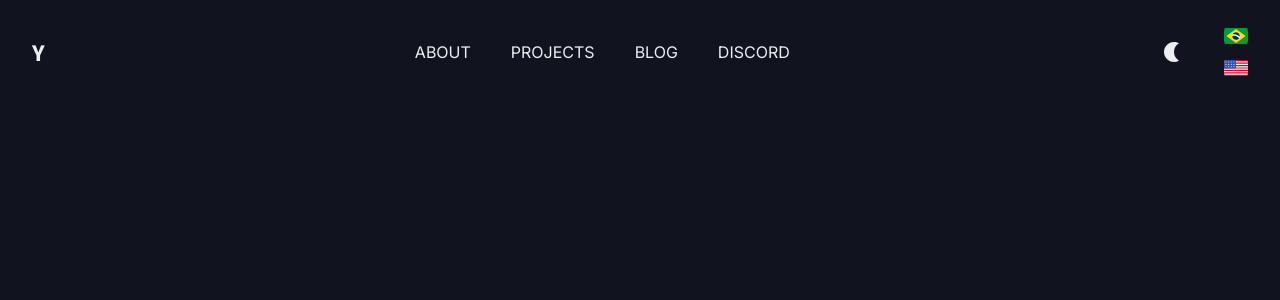
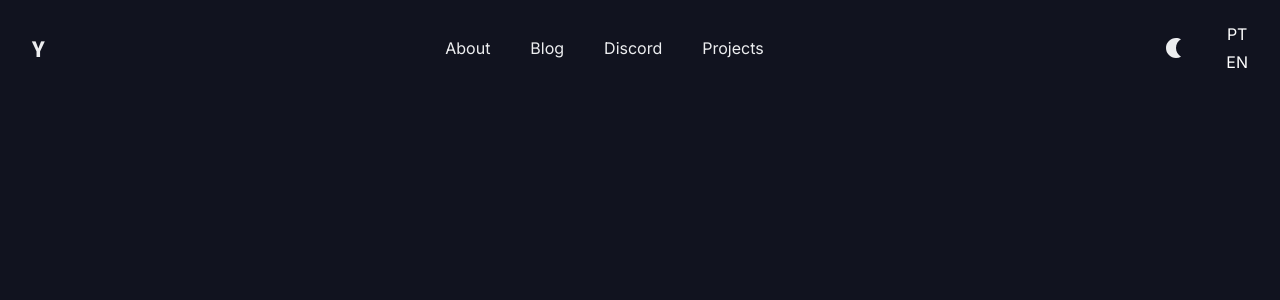
Before and after one commit to yurimutti/yurimutti.com, a Next.js app: page / in a window 1280 px wide. Shown: the top 300 px of the page. Built offline with nearby package versions, Linux system fonts and the light colour scheme.

Commit message:
feat: navbar underline hover

```diff
--- a/package.json
+++ b/package.json
@@ -27,7 +27,6 @@
     "@radix-ui/colors": "^0.1.8",
     "@stitches/react": "^1.2.8",
     "@tanstack/react-query": "^4.2.3",
-    "country-flag-icons": "^1.5.5",
     "next": "12.2.5",
     "react": "18.2.0",
     "react-dom": "18.2.0",
--- a/src/components/layouts/navbar/index.tsx
+++ b/src/components/layouts/navbar/index.tsx
@@ -1,24 +1,29 @@
+import { useState } from 'react';
+
 import { AnimateSharedLayout } from 'framer-motion';
 import Link from 'next/link';
+// import { useRouter } from 'next/router';
 
 import { Logo } from '@/components/logo';
 import { ToggleLang } from '@/components/toggle-lang';
 import { ToggleTheme } from '@/components/toggle-theme';
 
 import {
+  Anchor,
+  ButtonLogo,
+  Container,
   Header,
-  Container,
-  Nav,
   List,
   ListItem,
-  ButtonLogo,
-  Anchor,
+  Nav,
   ToggleArea,
+  NavHovered,
 } from './styles';
 
-const pages = ['About', 'Projects', 'Blog', 'Discord'];
+const pages = ['About', 'Blog', 'Discord', 'Projects'];
 
 export function Navbar() {
+  const [hovered, setHovered] = useState('');
   // const router = useRouter();
 
   return (
@@ -32,11 +37,30 @@ export function Navbar() {
           </Link>
           <Nav>
             <List>
-              {pages.map((page) => (
-                <ListItem key={page}>
-                  <Anchor href="">{page}</Anchor>
-                </ListItem>
-              ))}
+              {pages.map((page) => {
+                const isHovered = hovered === page;
+                // const path = `/${page.toLowerCase()}`;
+
+                return (
+                  <ListItem key={page}>
+                    <Anchor
+                      href="#"
+                      onHoverStart={() => setHovered(page)}
+                      onHoverEnd={() => setHovered('')}
+                    >
+                      {isHovered && (
+                        <NavHovered
+                          layoutId="underline"
+                          initial={{ opacity: 0 }}
+                          animate={{ opacity: 1 }}
+                          exit={{ opacity: 0 }}
+                        />
+                      )}
+                      {page}
+                    </Anchor>
+                  </ListItem>
+                );
+              })}
             </List>
           </Nav>
           <ToggleArea>
--- a/src/components/layouts/navbar/styles.ts
+++ b/src/components/layouts/navbar/styles.ts
@@ -1,3 +1,5 @@
+import { motion } from 'framer-motion';
+
 import { styled } from '@/styles';
 
 export const Header = styled('header', {
@@ -37,8 +39,19 @@ export const List = styled('ul', {
 
 export const ListItem = styled('li', {});
 
-export const Anchor = styled('a', {
-  textTransform: 'uppercase',
+export const Anchor = styled(motion.a, {
+  position: 'relative',
+});
+
+export const NavHovered = styled(motion.span, {
+  position: 'absolute',
+  height: '3px',
+  width: '100%',
+  top: '24px',
+  left: '0',
+  right: '0',
+  background: '$teal9',
+  borderRadius: '4px',
 });
 
 export const ToggleArea = styled('div', {
--- a/src/components/logo/styles.ts
+++ b/src/components/logo/styles.ts
@@ -4,4 +4,6 @@ export const Content = styled('span', {
   fontSize: 'x-large',
   fontFamily: '$heading',
   fontWeight: 'bold',
+  textTransform: 'uppercase',
+  letterSpacing: '2px',
 });
--- a/src/components/toggle-lang/index.tsx
+++ b/src/components/toggle-lang/index.tsx
@@ -1,12 +1,10 @@
-import { US, BR } from 'country-flag-icons/react/3x2';
-
 import { Lang } from './styles';
 
 export function ToggleLang() {
   return (
     <Lang>
-      <BR title="Brazil" />
-      <US title="United States" />
+      <span>PT</span>
+      <span>EN</span>
     </Lang>
   );
 }
--- a/src/components/toggle-lang/styles.ts
+++ b/src/components/toggle-lang/styles.ts
@@ -1,17 +1,12 @@
 import { styled } from '@/styles';
 
 export const Lang = styled('div', {
+  alignItems: 'center',
+  border: 'none',
+  cursor: 'pointer',
   display: 'flex',
-  border: 'none',
-  alignItems: 'center',
+  flexDirection: 'column',
+  gap: '$2',
   justifyContent: 'center',
-  flexDirection: 'column',
-  cursor: 'pointer',
-  gap: '$2',
-
-  svg: {
-    borderRadius: '$default',
-    width: '$4',
-    height: '$4',
-  },
+  color: 'white',
 });
```
